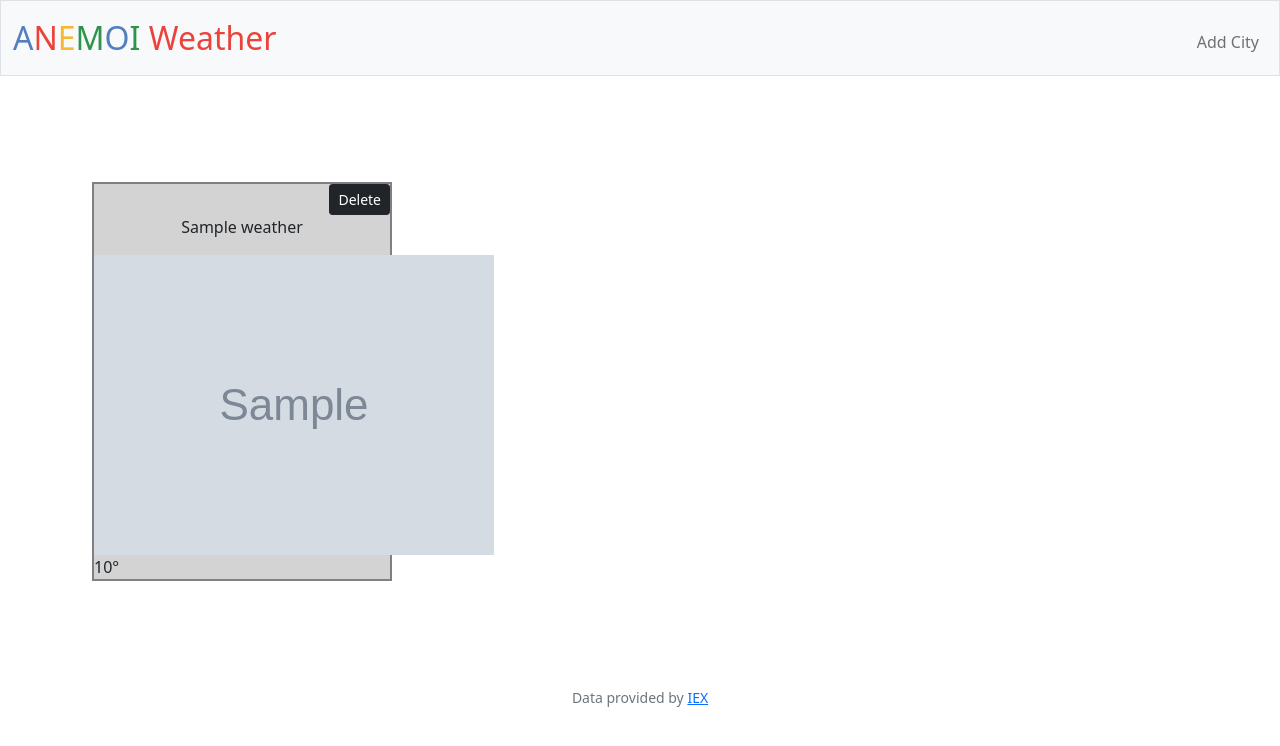
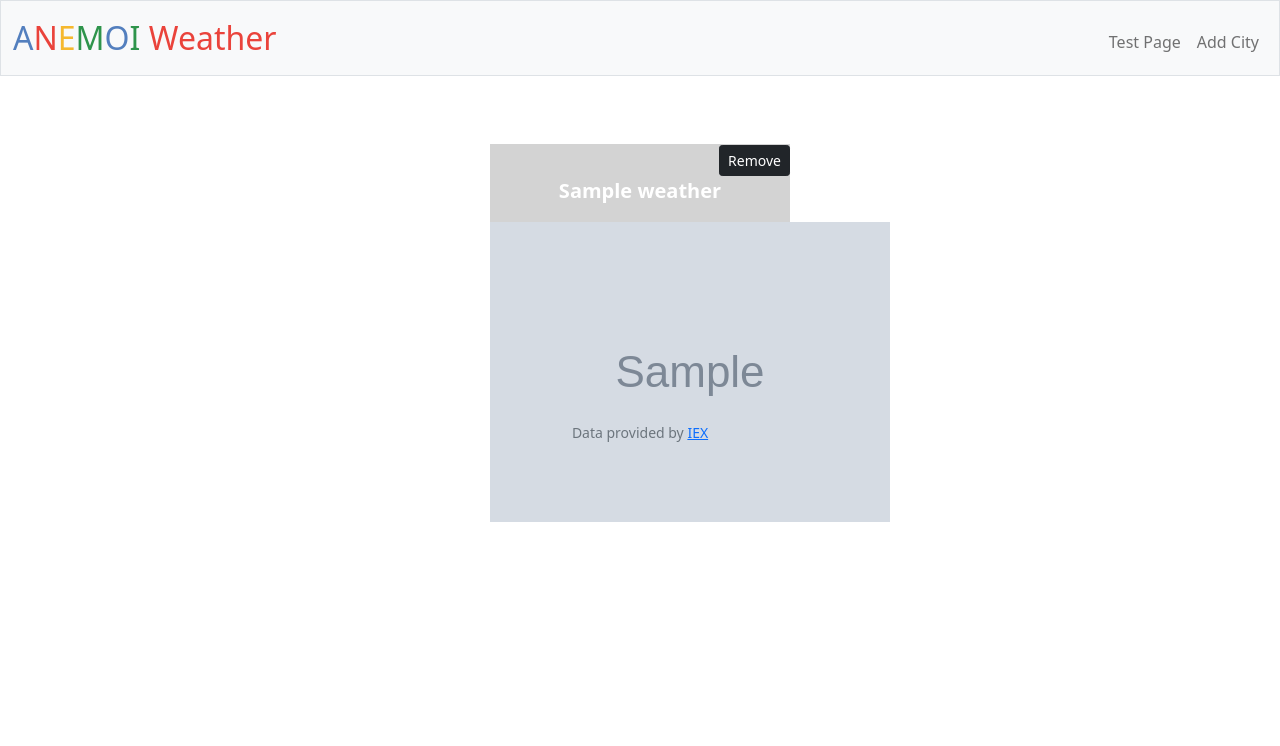
Before and after one commit to Sciencinfus/AnemoiWeather, a Flask app: template templates/index.html in a window 1280 px wide. Shown: the top 746 px of the page. Run offline with Flask 2, Linux system fonts and the light colour scheme; the template is opened without the code that fills it: most values are stand-ins (such as "Sample title", 1, 10 or a date in 2020); grey boxes marked "Sample" are stand-in pictures; parts of the project's set-up code (start-up, migrations or seed data) failed here and were passed over.

Commit message:
Wrap in place for index page

```diff
--- a/app.py
+++ b/app.py
@@ -45,6 +45,7 @@
         """ Return to main page """
         return render_template("index.html",weathers=weathers)
 
+
 @app.route("/addcity", methods=["GET", "POST"])
 def addcity():
     """Add a city in the list"""
@@ -73,6 +74,7 @@
 
         """ Recover id from Posted data """
         id = request.form.get("delete")
+        print(id)
 
         """ Remove City id """
         forget_id(id)
--- a/static/styles.css
+++ b/static/styles.css
@@ -17,10 +17,42 @@
 {
     color: #f5b82e;
 }
+
 nav .navbar-brand .green
 {
     color: #2e944b;
 }
+
+.item-container {
+  max-width: 1400px;
+  background-color: #FFF;
+  padding: 20px 0;
+  display: flex;
+  align-items: center;
+  justify-content: space-around;
+  flex-wrap: wrap;
+}
+
+.item {
+  width: 300px;
+  height: 200px;
+  background-color: lightgrey;
+  color: #FFF;
+  line-height: 30px;
+  text-align: center;
+  font-weight: bold;
+  font-size: 20px;
+  margin-bottom: 10px;
+}
+
+.option {
+  text-align: right;
+  width: auto;
+  margin: 0px;
+  border-style: none;
+}
+
+/*
 .thumbnails {
   margin: 10px;
   width: 300px;
@@ -40,13 +72,16 @@
   text-align: left;
 }
 
-.option {
-  text-align: right;
-  width: auto;
-  margin: 0px;
-  border-style: none;
-}
 
 .thumbnails-title {
   text-align: center;
 }
+
+.container {
+  display: flex;
+  gap: 10px;
+  gap: 10px 20px; /
+  row-gap: 10px;
+  column-gap: 20px;
+}
+*/
--- a/templates/index.html
+++ b/templates/index.html
@@ -4,24 +4,23 @@
     Index
 {% endblock %}
 
+
 {% block main %}
-    <main class="container py-5 text-center">
+<div class="item-container">
       {%- for weather in weathers %}
         {% if weather is defined %}
-            <div class="thumbnails">
-              <div class="option">
-                <form action="/delcity" method="post">
-                  <input type="hidden" value="{{ weather["id"] }}" name="delete">
-                  <button type="submit" class="btn btn-dark btn-sm" >Delete</button>
-                </form>
-              </div>
-              <p class="thumbnails-title">{{ weather["city_name"] }} </p>
-              <div>
+              <div class="item">
+                <div class="option">
+                  <form action="/delcity" method="post">
+                    <input type="hidden" value="{{ weather["id"] }}" id="delete" name="delete">
+                    <button type="submit" class="btn btn-dark btn-sm">Remove</button>
+                  </form>
+                </div>
+                <p>{{ weather["city_name"] }}</p>
                 <img src="{{ weather["icon"] }}">
                 {{ weather["current_temperature"] }}&deg;
-              </div>
             </div>
         {% endif %}
       {% endfor %}
-    </main>
+</div>
 {% endblock %}
--- a/templates/layout.html
+++ b/templates/layout.html
@@ -21,7 +21,7 @@
     </head>
 
     <body>
-
+      {% block head %}{% endblock %}
         <nav class="bg-light border navbar navbar-expand-md navbar-light">
             <div class="container-fluid">
                 <a class="navbar-brand" href="/"><span class="blue">A</span><span class="red">N</span><span class="yellow">E</span><span class="green">M</span><span class="blue">O</span><span class="green">I</span> <span class="red">Weather</span></a>
@@ -42,7 +42,8 @@
                         </ul>
                     {% else %}
                         <ul class="navbar-nav ms-auto mt-2">
-                            <li class="nav-item"><a class="nav-link" href="/addcity">Add City</a></li>
+                          <li class="nav-item"><a class="nav-link" href="/testpage">Test Page</a></li>
+                          <li class="nav-item"><a class="nav-link" href="/addcity">Add City</a></li>
                         </ul>
                     {% endif %}
                 </div>
```
